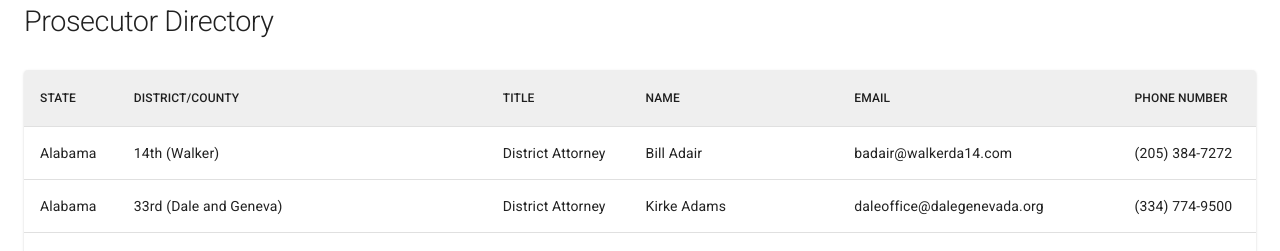
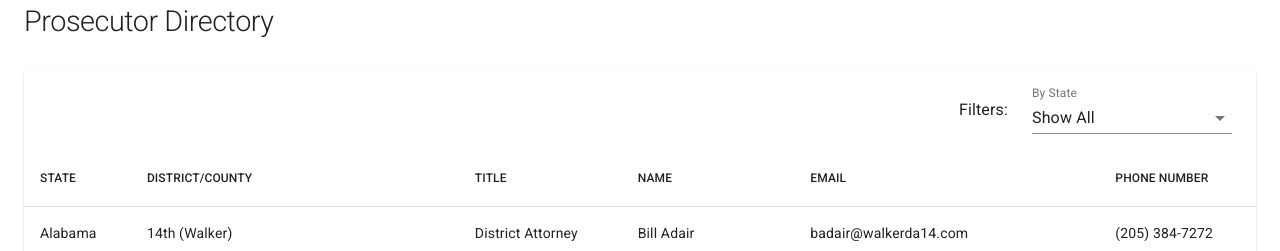
Before and after one commit to tylerjbroussard/contact-directory, a Next.js app: page / in a window 1280 px wide. Shown: the part 340-591 px from the top of the page. Built offline with nearby package versions, Linux system fonts and the light colour scheme.

Commit message:
Adds by State filter

```diff
--- a/components/ContactDataTable/ContactDataTable.js
+++ b/components/ContactDataTable/ContactDataTable.js
@@ -13,12 +13,14 @@ import {
 } from '@material-ui/core'
 import { makeStyles, useTheme } from '@material-ui/core/styles'
 
+import TableFilterControls from './components/TableFilterControls'
 import TablePaginationControls from './components/TablePaginationControls'
 
-const ContactDataTable = ({ contactData } = props) => {
+const ContactDataTable = ({ contactData, handleFilteredData } = props) => {
 
   const [page, setPage] = React.useState(0)
-  const [rowsPerPage, setRowsPerPage] = React.useState(25)
+  const [rowsPerPage, setRowsPerPage] = React.useState(10)
+  const [filterState, setFilterState] = React.useState()
 
   const handleChangePage = (event, newPage) => {
     setPage(newPage)
@@ -29,11 +31,15 @@ const ContactDataTable = ({ contactData } = props) => {
     setPage(0)
   }
 
+  const handleStateSelection = (event) => {
+    setFilterState(event.target.value)
+    handleFilteredData({ type: 'State', value: event.target.value})
+  }
+
   const theme = useTheme()
 
   const useStylesTable = makeStyles((theme) => ({
     tableHeading: {
-      background: theme.palette.background.light, // TODO: Switch to bgColor value on the TableHead > TableRow element
       fontSize: '12px',
       textTransform: 'uppercase',
     },
@@ -41,16 +47,21 @@ const ContactDataTable = ({ contactData } = props) => {
   const classes = useStylesTable()
 
   return (
-    <TableContainer component={Paper}>
+    <Paper className={classes.paper}>
+      <TableFilterControls
+        handleStateSelection={handleStateSelection}
+        selectedState={filterState}
+      />
+      <TableContainer>
         <Table aria-label="Prosecutor Contact Data Table">
           <TableHead>
             <TableRow>
-            <TableCell className={classes.tableHeading} >State</TableCell>
-            <TableCell className={classes.tableHeading} align="left">District/County</TableCell>
-            <TableCell className={classes.tableHeading} align="left">Title</TableCell>
-            <TableCell className={classes.tableHeading} align="left">Name</TableCell>
-            <TableCell className={classes.tableHeading} align="left">Email</TableCell>
-            <TableCell className={classes.tableHeading} align="left">Phone Number</TableCell>
+              <TableCell className={classes.tableHeading}>State</TableCell>
+              <TableCell className={classes.tableHeading}>District/County</TableCell>
+              <TableCell className={classes.tableHeading}>Title</TableCell>
+              <TableCell className={classes.tableHeading}>Name</TableCell>
+              <TableCell className={classes.tableHeading}>Email</TableCell>
+              <TableCell className={classes.tableHeading}>Phone Number</TableCell>
             </TableRow>
           </TableHead>
           <TableBody>
@@ -66,7 +77,7 @@ const ContactDataTable = ({ contactData } = props) => {
               // "Email"
               // "Phone Number"
               return (
-              <TableRow key={row.name}>
+                <TableRow key={`${row.nameState}${row.First}${row['Last Name']}`}>
                   <TableCell align="left">{row.State}</TableCell>
                   <TableCell align="left">{row['District/County']}</TableCell>
                   <TableCell align="left">{row.Title}</TableCell>
@@ -82,7 +93,7 @@ const ContactDataTable = ({ contactData } = props) => {
           <TableFooter>
             <TableRow>
               <TablePagination
-              rowsPerPageOptions={[25, 50, 100, { label: 'All', value: -1 }]}
+                rowsPerPageOptions={[10, 25, 50, 100, { label: 'All', value: -1 }]}
                 colSpan={6}
                 count={contactData.length}
                 rowsPerPage={rowsPerPage}
@@ -99,6 +110,7 @@ const ContactDataTable = ({ contactData } = props) => {
           </TableFooter>
         </Table>
       </TableContainer>
+    </Paper>
   )
 }
 
--- /dev/null
+++ b/components/ContactDataTable/components/TableFilterControls/TableFilterControls.js
@@ -0,0 +1,71 @@
+import React from 'react'
+
+import {
+  Box,
+  FormControl,
+  InputLabel,
+  MenuItem,
+  Select,
+  Typography,
+} from '@material-ui/core'
+import { useTheme, makeStyles } from '@material-ui/core/styles'
+
+import { STATES } from './constants'
+
+const TableFilterControls = (props) => {
+
+  const [selectedState, setSelectedState] = React.useState('All')
+
+  const { handleStateSelection } = props
+
+  const theme = useTheme()
+
+  const useStyles = makeStyles(() => ({
+    formControl: {
+      marginLeft: theme.spacing(3),
+      minWidth: 200,
+    },
+    selectEmpty: {
+      marginTop: theme.spacing(2),
+    },
+  }))
+
+  const classes = useStyles()
+
+  const handleStateChange = (event) => {
+    setSelectedState(event.target.value)
+    handleStateSelection(event)
+  }
+
+  return (
+    <Box
+      alignItems="center"
+      bg="backgrounds.light"
+      display="flex"
+      justifyContent="flex-end"
+      py={2}
+      px={3}
+    >
+      <Typography>Filters: </Typography>
+      <FormControl className={classes.formControl}>
+        <InputLabel id="by-state">By State</InputLabel>
+        <Select
+          labelId="by-state"
+          id="by-state"
+          inputProps={{ 'aria-label': 'Filter by State' }}
+          id="by-state"
+          native
+          value={selectedState}
+          onChange={handleStateChange}
+        >
+          <option value="All">
+            Show All
+          </option>
+          {STATES.map(state => <option key={state.replace(/ /g, '_')} value={state}>{state}</option>)}
+        </Select>
+      </FormControl>
+    </Box>
+  )
+}
+
+export default TableFilterControls
--- /dev/null
+++ b/components/ContactDataTable/components/TableFilterControls/constants.js
@@ -0,0 +1,53 @@
+
+export const STATES = [
+  'Alabama',
+  'Alaska',
+  'Arizona',
+  'Arkansas',
+  'California',
+  'Colorado',
+  'Connecticut',
+  'Delaware',
+  'Florida',
+  'Georgia',
+  'Hawaii',
+  'Idaho',
+  'Illinois',
+  'Indiana',
+  'Iowa',
+  'Kansas',
+  'Kentucky',
+  'Louisiana',
+  'Maine',
+  'Maryland',
+  'Massachusetts',
+  'Michigan',
+  'Minnesota',
+  'Mississippi',
+  'Missouri',
+  'Montana',
+  'Nebraska',
+  'Nevada',
+  'New Hampshire',
+  'New Jersey',
+  'New Mexico',
+  'New York',
+  'North Carolina',
+  'North Dakota',
+  'Ohio',
+  'Oklahoma',
+  'Oregon',
+  'Pennsylvania',
+  'Rhode Island',
+  'South Carolina',
+  'South Dakota',
+  'Tennessee',
+  'Texas',
+  'Utah',
+  'Vermont',
+  'Virginia',
+  'Washington',
+  'West Virginia',
+  'Wisconsin',
+  'Wyoming',
+]
--- /dev/null
+++ b/components/ContactDataTable/components/TableFilterControls/index.js
@@ -0,0 +1 @@
+export { default } from './TableFilterControls'
--- a/pages/index.js
+++ b/pages/index.js
@@ -13,12 +13,23 @@ import Header from '../components/Header'
 const Home = () => {
 
   const [ contactData, setContactData ] = React.useState([])
+  const [ filteredContactData, setFilteredContactData ] = React.useState([])
 
   useEffectOnce(() => {
     const testData = require('../data/Local-Prosecutors-Tracker.json')
 
     setContactData(testData)
+    setFilteredContactData(testData)
   })
+
+  const handleFilteredData = (filters) => {
+    if (filters.type.State === 'All') {
+      setFilteredContactData(contactData)
+    } else {
+      const filteredData = contactData.filter(data => data[filters.type] === filters.value)
+      setFilteredContactData(filteredData)
+    }
+  }
 
   return (
     <>
@@ -34,7 +45,7 @@ const Home = () => {
           </Box>
 
           {contactData ? (
-              <ContactDataTable contactData={contactData} />
+              <ContactDataTable contactData={filteredContactData} handleFilteredData={handleFilteredData} />
           ):(
             <div>Loading...</div>
           )}
```
Lines whose indentation alone changed are shown as unchanged.
